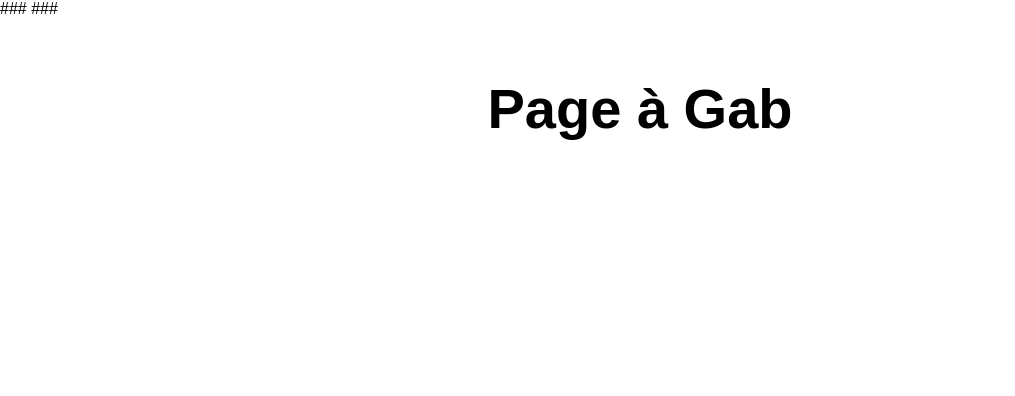
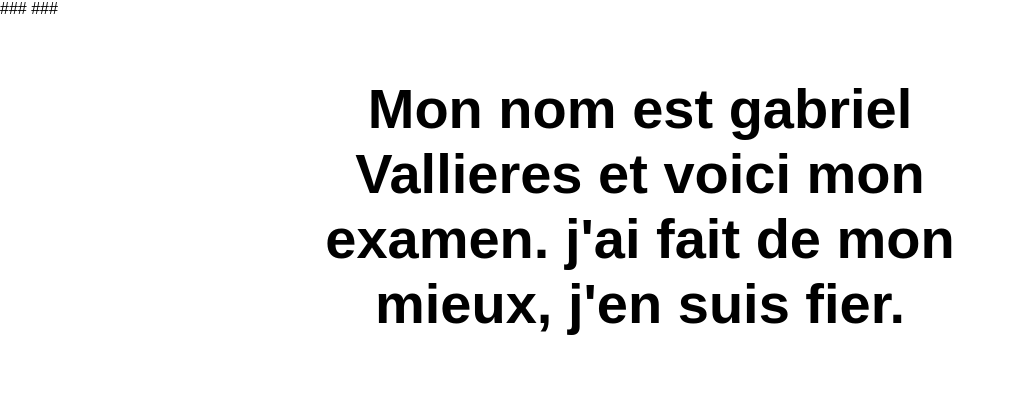
Before and after one commit to Cegepgvall/StaticWebApp, a website: page src/index.html in a window 1280 px wide. Shown: the whole page, without its empty margins (0-1015 px from the left). Drawn offline with Linux system fonts and the light colour scheme.

Commit message:
Update index.html

```diff
--- a/src/index.html
+++ b/src/index.html
@@ -10,7 +10,7 @@
 
 <body>
   <main>
-    <h1>Page à Gab</h1>
+    <h1>Mon nom est gabriel Vallieres et voici mon examen. j'ai fait de mon mieux, j'en suis fier.</h1>
   </main>
 </body>
 
```
